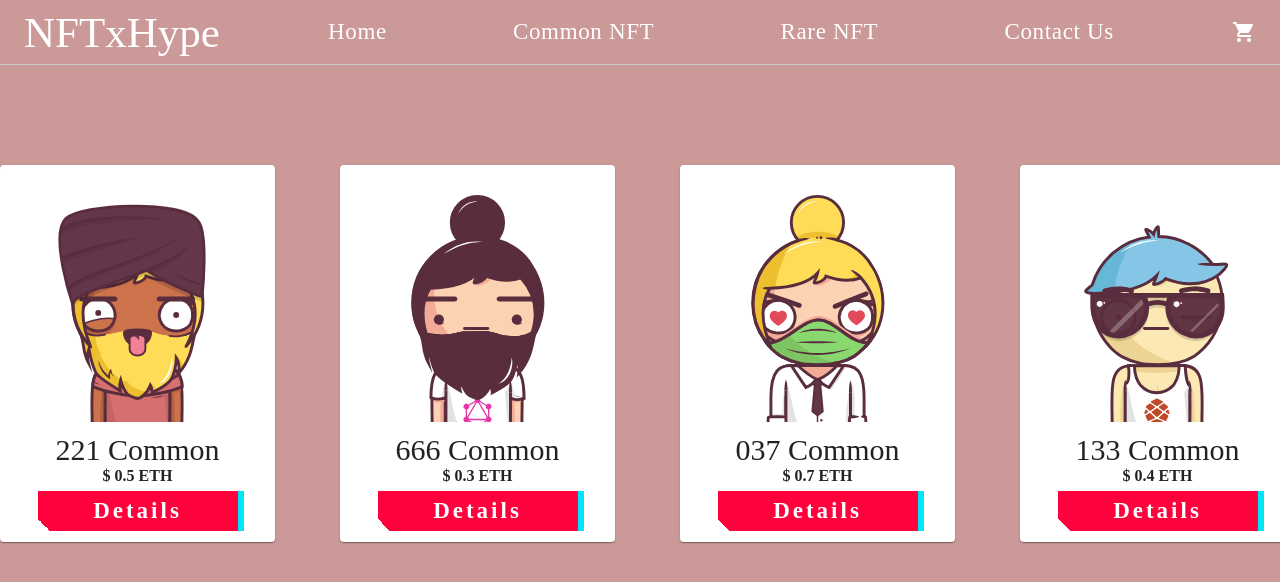
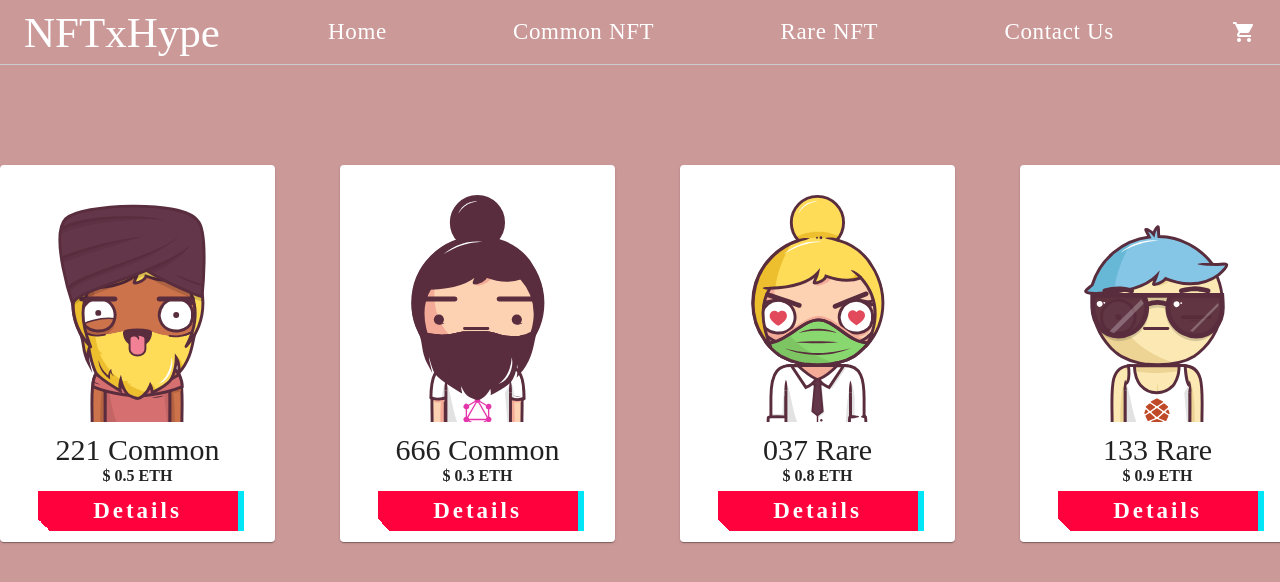
Before and after one commit to LucasETrigo/ecom-react-app, a React (Create React App) app: page /home in a window 1280 px wide. Shown: the top 582 px of the page. Built offline with nearby package versions, Linux system fonts and the light colour scheme; a web font is replaced by a local one.

Commit message:
Adding data.stock to CardDetail

```diff
--- a/src/components/CardDetail/CardDetail.js
+++ b/src/components/CardDetail/CardDetail.js
@@ -1,10 +1,16 @@
 import React from "react";
 import "./CardDetail.css";
 import ItemCount from "../ItemCount/ItemCount";
+import productos from "../../utils/productsMock";
 
 const CardDetail = ({ data }) => {
     //console.log("data desde card detail: ", data)
 
+    function onAdd(count) {
+        console.log(`Agregaste ${count} al carrito`);
+    }
+
+    console.log("Stock: ", data.stock);
     return (
         <div className="detail-container">
             <div className="img-detail">
@@ -15,7 +21,7 @@ const CardDetail = ({ data }) => {
                 <p className="prc">{data.price}</p>
             </div>
             <div className="count-detail">
-                <ItemCount />
+                <ItemCount stock={data.stock} onAdd={onAdd} />
             </div>
         </div>
     );
--- a/src/components/CardDetailContainer/CardDetailContainer.js
+++ b/src/components/CardDetailContainer/CardDetailContainer.js
@@ -11,33 +11,13 @@ const CardDetailContainer = () => {
 
     const [product, setProduct] = useState({});
 
-    /*
-    const getItem = () => {
-        return new Promise((resolve, reject) => {
-            setTimeout(() => {
-                resolve(producto1);
-            }, 2000);
-        });
-    };
-    */
-
     useEffect(() => {
-        console.log("producto filtrado por id: ", productFilter);
         setProduct(productFilter);
-    }, []);
+    }, [id]);
 
     const productFilter = productos.find((product) => {
         return product.id == id;
     });
-
-    /*
-    useEffect(() => {
-        getItem().then((res) => {
-            console.log("Respuesta getItem ", res);
-            setProduct(res);
-        });
-    }, []);
-    */
 
     return (
         <>
--- a/src/utils/productsMock.js
+++ b/src/utils/productsMock.js
@@ -20,29 +20,29 @@ const productos = [
     },
 
     {
-        title: "037 Common",
-        price: "0.7 ETH",
+        title: "037 Rare",
+        price: "0.8 ETH",
         image: "037.svg",
-        stock: 10,
+        stock: 5,
         id: 3,
         initial: 1,
     },
 
     {
-        title: "133 Common",
-        price: "0.4 ETH",
+        title: "133 Rare",
+        price: "0.9 ETH",
         image: "133.svg",
-        stock: 10,
+        stock: 5,
         id: 4,
         initial: 1,
     },
 ];
 
 const producto1 = {
-    title: "221 Common",
-    price: "0.5 ETH",
+    title: "221 Rare",
+    price: "0.8 ETH",
     image: "nft-1.svg",
-    stock: 10,
+    stock: 5,
     id: 1,
     initial: 1,
 };
```
